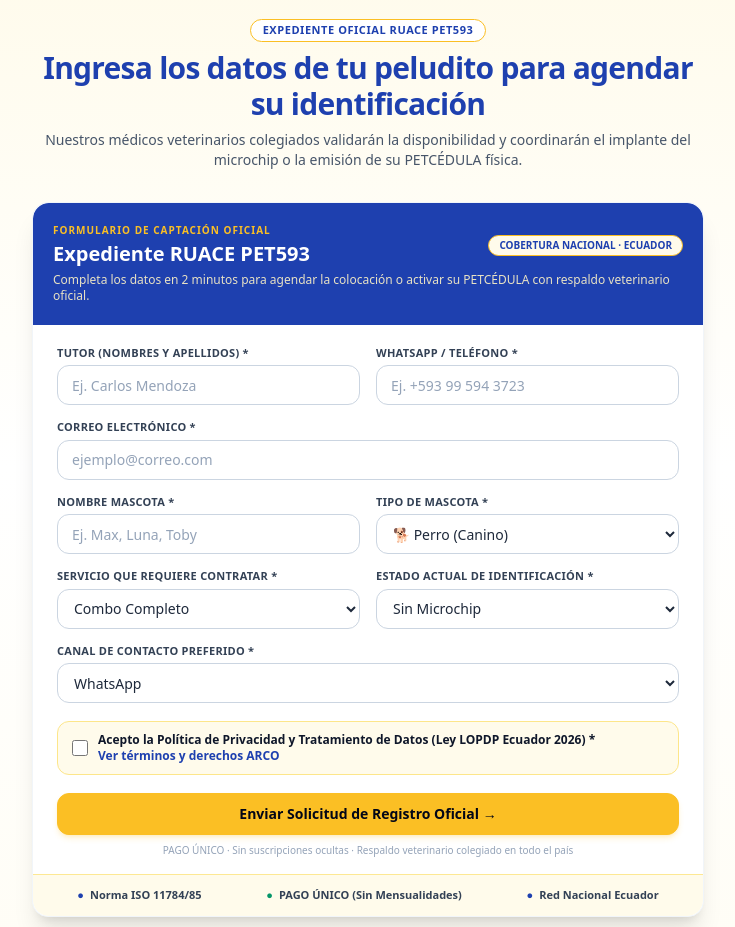
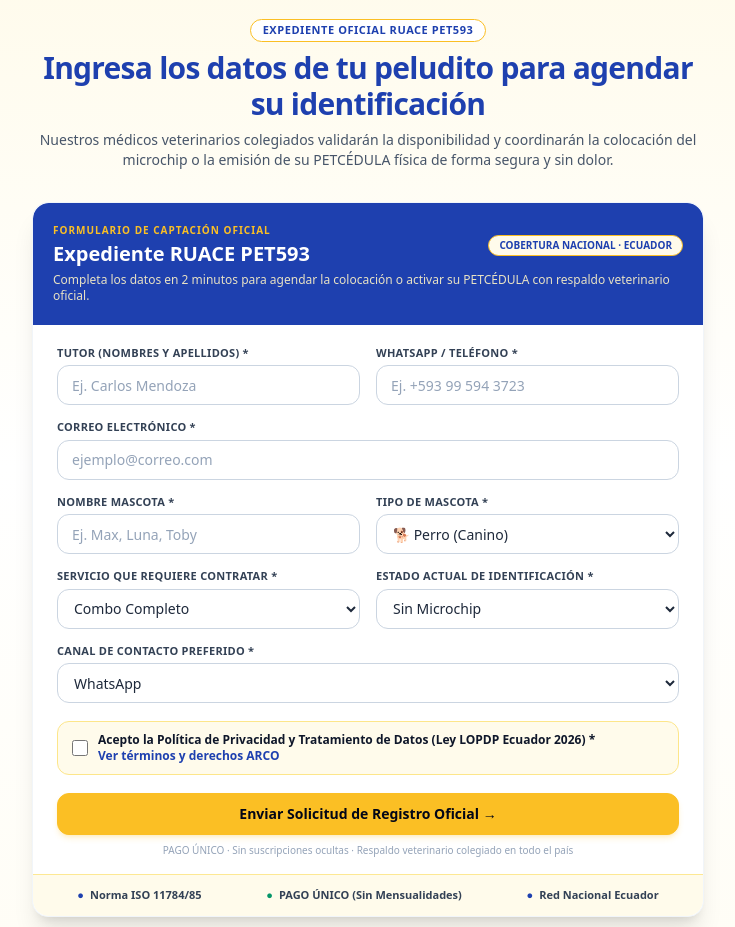
Before and after one commit to JuanOchoacx/ruace-pet539-core, a Next.js app: page / in a window 1280 px wide. Shown: the part 1720-2647 px from the top of the page, without its empty margins (272-1007 px from the left). Built offline with nearby package versions, Linux system fonts and the light colour scheme.

Commit message:
copy(form): soften capture header description with safe and painless messaging

```diff
--- a/pages/index.js
+++ b/pages/index.js
@@ -616,7 +616,7 @@ export default function Home() {
               Ingresa los datos de tu peludito para agendar su identificación
             </h2>
             <p className="text-slate-600 text-xs sm:text-sm">
-              Nuestros médicos veterinarios colegiados validarán la disponibilidad y coordinarán el implante del microchip o la emisión de su PETCÉDULA física.
+              Nuestros médicos veterinarios colegiados validarán la disponibilidad y coordinarán la colocación del microchip o la emisión de su PETCÉDULA física de forma segura y sin dolor.
             </p>
           </div>
 
```
